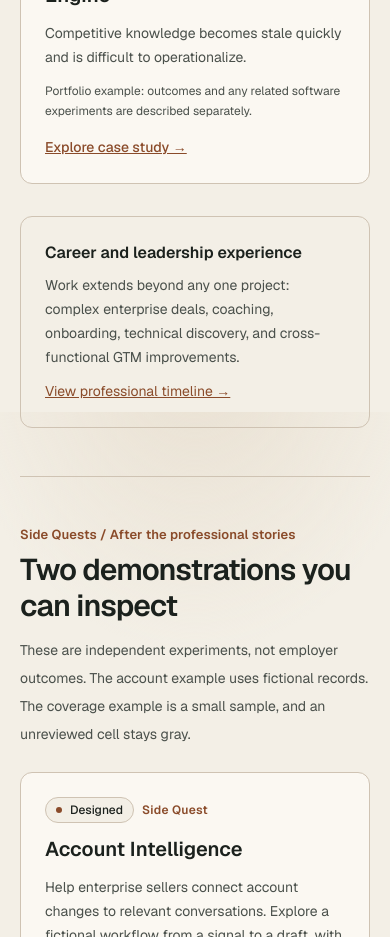
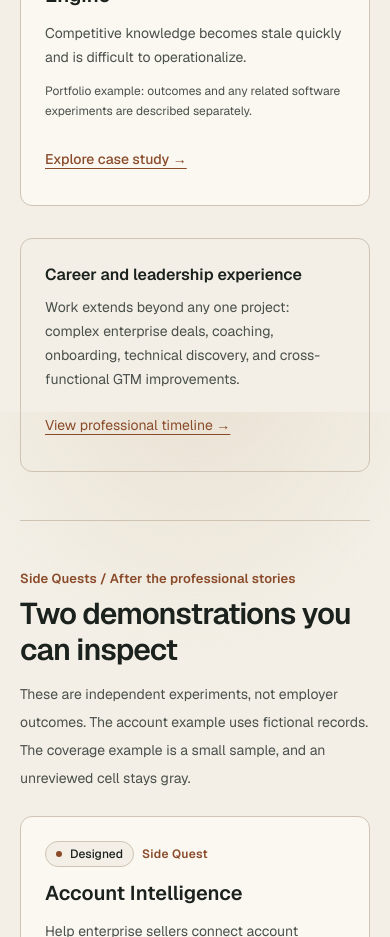
Before and after one commit to heyfunwhoa/byjoyaing-portfolio, a Next.js app: page /work in a window 390 px wide. Shown: the part 2120-3057 px from the top of the page. Built offline with nearby package versions, Linux system fonts and the light colour scheme.

Commit message:
fix(mobile): improve Work evidence link touch targets

```diff
--- a/app/work/page.tsx
+++ b/app/work/page.tsx
@@ -101,7 +101,7 @@ export default function WorkPage() {
               </p>
               <Link
                 href={item.href}
-                className="mt-4 inline-block text-sm font-medium text-accent underline"
+                className="mt-4 inline-flex min-h-11 items-center text-sm font-medium text-accent underline underline-offset-4"
               >
                 Explore case study →
               </Link>
@@ -117,7 +117,7 @@ export default function WorkPage() {
           </p>
           <Link
             href="/experience"
-            className="mt-3 inline-block text-sm text-accent underline"
+            className="mt-3 inline-flex min-h-11 items-center text-sm text-accent underline underline-offset-4"
           >
             View professional timeline →
           </Link>
```
